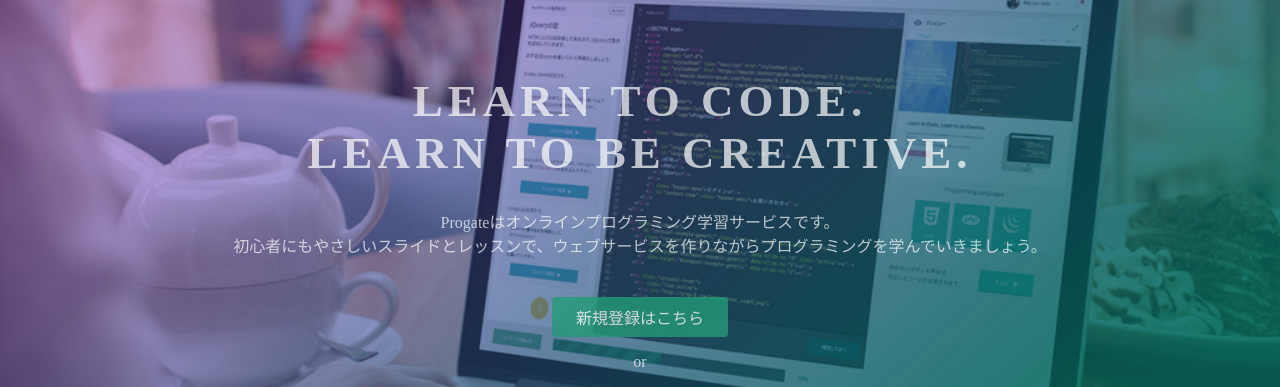
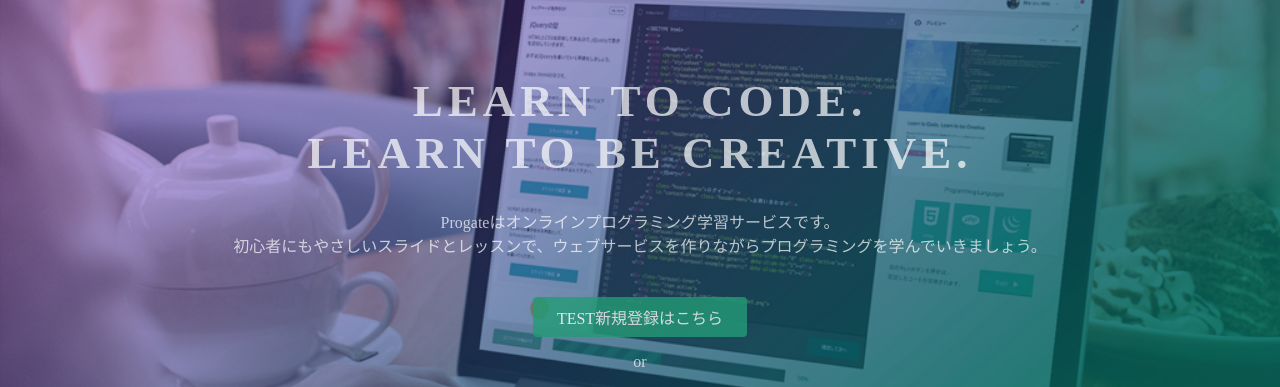
Before and after one commit to tnyamao/tnyamao.github.io, a plain HTML site: page index.html in a window 1280 px wide. Shown: the part 135-522 px from the top of the page. Drawn offline with Linux system fonts and the light colour scheme.

Commit message:
Update index.html

```diff
--- a/index.html
+++ b/index.html
@@ -26,7 +26,7 @@
       <h1>LEARN TO CODE.<br>LEARN TO BE CREATIVE.</h1>
       <p>Progateはオンラインプログラミング学習サービスです。<br>初心者にもやさしいスライドとレッスンで、ウェブサービスを作りながらプログラミングを学んでいきましょう。</p>
       <div class="btn-wrapper">
-        <a href="#" class="btn signup">新規登録はこちら</a>
+        <a href="#" class="btn signup">TEST新規登録はこちら</a>
         <p>or</p>
         <a href="#" class="btn facebook"><span class="fa fa-facebook"></span>Facebookで登録</a>
         <a href="#" class="btn twitter"><span class="fa fa-twitter"></span>Twitterで登録</a>
```
